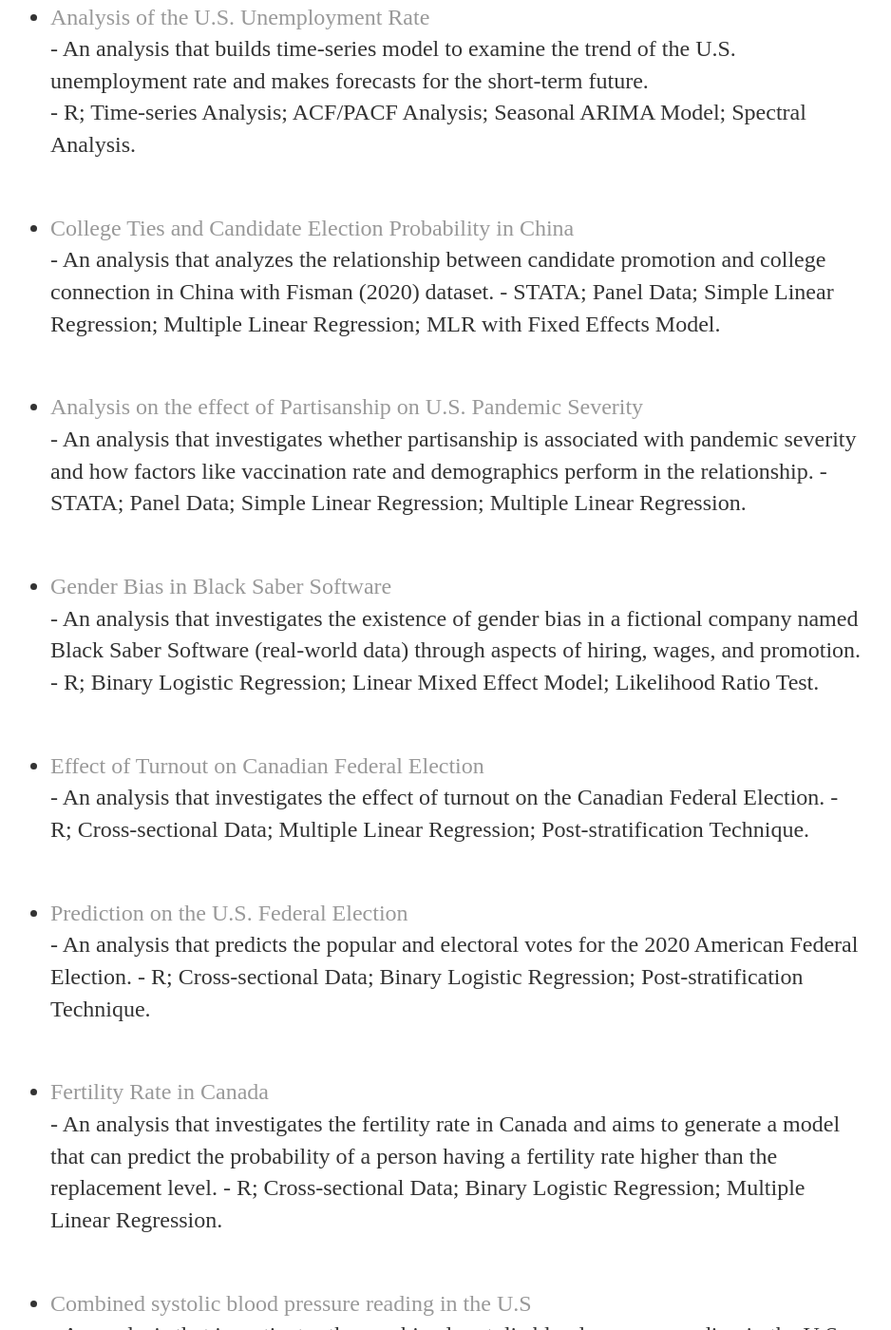
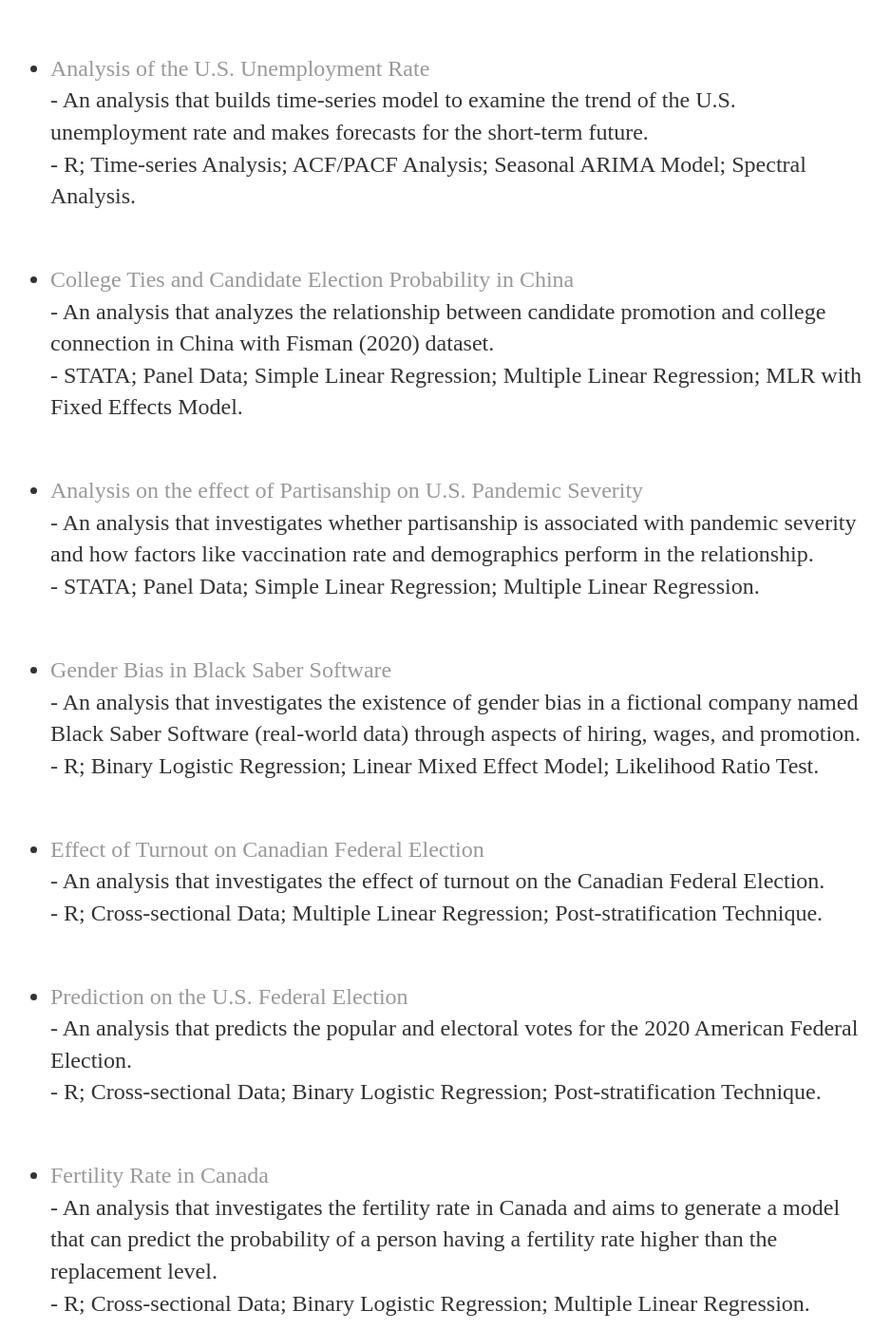
Before and after one commit to xiongy15/xiongy15.github.io, a Jekyll site: the page built from project/index.html, in a window 1280 px wide and 1400 px high, scrolled down 1715 px. Shown: the whole window at 95% size, without its empty margins (179-1117 px from the left). Built offline with Jekyll 4.4.1, drawn with Linux system fonts in a browser that asks for light colours; some of the changed text lies outside the part shown.

Commit message:
Update index.html

```diff
--- a/project/index.html
+++ b/project/index.html
@@ -42,41 +42,38 @@
 <li><a href="/project/Socio-Demographic Charateristics Associated With H1N1 Vaccination Decision and Vaccine Predictions.pdf" class="image fit">Socio-Demographic Charateristics Associated With H1N1 Vaccination Decision and Vaccine Predictions</a></li>
 - An analysis that investigates the correlation between H1N1 vaccination decisions and social-demographic characteristics, including geography and economic background. The ultimate goal is to develop a prediction model that is generalized and helpful
    to estimate the effect of variables in case of future pandemics like Covid-19. <br />
-   - R; STATA; Panel Data; Binary Logistic Regression; Random Forest; AUC/ROC. <br />
-
-
+   - R; STATA; Panel Data; Binary Logistic Regression; Random Forest; AUC/ROC.
+   <h4>    </h4>
 <li><a href="/project/Analysis of the U.S. Unemployment Rate.pdf" class="image fit">Analysis of the U.S. Unemployment Rate</a></li>
 - An analysis that builds time-series model to examine the trend of the U.S. unemployment rate and makes forecasts for the short-term future. <br />
-- R; Time-series Analysis; ACF/PACF Analysis; Seasonal ARIMA Model; Spectral Analysis. <br />
+- R; Time-series Analysis; ACF/PACF Analysis; Seasonal ARIMA Model; Spectral Analysis.
    <h4>    </h4>
-
-
 <li><a href="/project/College Ties and Candidate Election Probability in China.pdf" class="image fit">College Ties and Candidate Election Probability in China</a></li>
-   - An analysis that analyzes the relationship between candidate promotion and college connection in China with Fisman (2020) dataset.
+   - An analysis that analyzes the relationship between candidate promotion and college connection in China with Fisman (2020) dataset.<br />
    - STATA; Panel Data; Simple Linear Regression; Multiple Linear Regression; MLR with Fixed Effects Model.
    <h4>    </h4>
 <li><a href="/project/Analysis on the effect of Partisanship on U.S. Pandemic Severity.pdf" class="image fit">Analysis on the effect of Partisanship on U.S. Pandemic Severity</a></li>
-   - An analysis that investigates whether partisanship is associated with pandemic severity and how factors like vaccination rate and demographics perform in the relationship.
+   - An analysis that investigates whether partisanship is associated with pandemic severity and how factors like vaccination rate and demographics perform in the relationship.<br />
    - STATA; Panel Data; Simple Linear Regression; Multiple Linear Regression.
    <h4>    </h4>
 <li><a href="/project/Investigation on Gender Bias (Black Saber Software).pdf" class="image fit">Gender Bias in Black Saber Software</a></li>
-   - An analysis that investigates the existence of gender bias in a fictional company named Black Saber Software (real-world data) through aspects of hiring, wages, and promotion.
+   - An analysis that investigates the existence of gender bias in a fictional company named Black Saber Software (real-world data) through aspects of hiring, wages, and promotion.<br />
    - R; Binary Logistic Regression; Linear Mixed Effect Model; Likelihood Ratio Test.
    <h4>    </h4>
 <li><a href="/project/Investigating the Effect of Turnout on Canadian Federal Election.pdf" class="image fit">Effect of Turnout on Canadian Federal Election</a></li>
-   - An analysis that investigates the effect of turnout on the Canadian Federal Election.
+   - An analysis that investigates the effect of turnout on the Canadian Federal Election.<br />
    - R; Cross-sectional Data; Multiple Linear Regression; Post-stratification Technique.
    <h4>    </h4>
 <li><a href="/project/Hope is on Joe Biden, Pressure is on Donald Trump.pdf" class="image fit">Prediction on the U.S. Federal Election</a></li>
-   - An analysis that predicts the popular and electoral votes for the 2020 American Federal Election.
+   - An analysis that predicts the popular and electoral votes for the 2020 American Federal Election.<br />
    - R; Cross-sectional Data; Binary Logistic Regression; Post-stratification Technique.
    <h4>    </h4>
 <li><a href="/project/Investigation of the Fertility Rate in Canada.pdf" class="image fit">Fertility Rate in Canada</a></li>
-   - An analysis that investigates the fertility rate in Canada and aims to generate a model that can predict the probability of a person having a fertility rate higher than the replacement level.
+   - An analysis that investigates the fertility rate in Canada and aims to generate a model that can predict the probability of a person having a fertility rate higher than the replacement level.<br />
    - R; Cross-sectional Data; Binary Logistic Regression; Multiple Linear Regression.
    <h4>    </h4>
 <li><a href="/project/Analysis of combined systolic blood pressure reading in the U.S.pdf" class="image fit">Combined systolic blood pressure reading in the U.S</a></li>
-   - An analysis that investigates the combined systolic blood pressure reading in the U.S.
+   - An analysis that investigates the combined systolic blood pressure reading in the U.S.<br />
    - R; Cross-sectional Data; Multiple Linear Regression; LASSO Regression.
 </ul>
 
```
